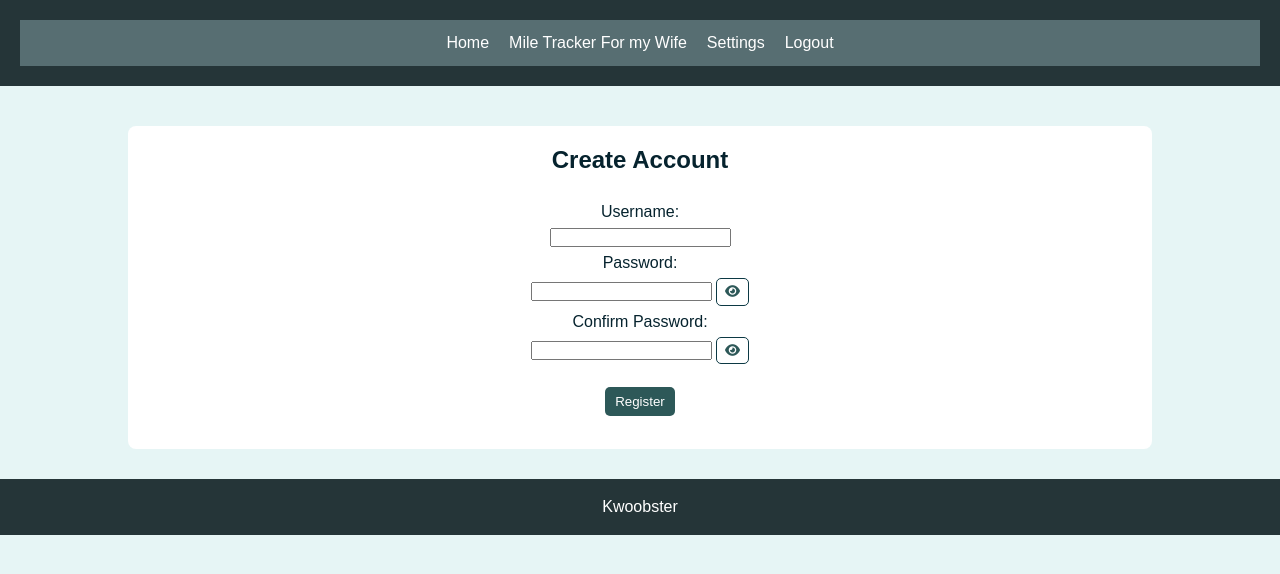
After one commit to kwooby/kwooby, a Flask app: page /register_user in a window 1280 px wide. The commit adds this page. Shown: the top 574 px of the page. Run offline with Flask 3, Linux system fonts and the light colour scheme; some libraries are stand-ins or nearby versions.

Commit message:
Began implementing a settings feature. Finished gallery pagination debug. Register page has basic CSS. Several other small fixes. DEVNOTES for more.

```diff
--- a/app.py
+++ b/app.py
@@ -4,7 +4,7 @@ import os
 import uuid
 import calendar
 from dotenv import load_dotenv
-from flask import Flask, render_template, request, session, redirect, flash
+from flask import Flask, render_template, request, session, redirect, flash, url_for
 from werkzeug.utils import secure_filename
 from werkzeug.security import generate_password_hash, check_password_hash
 import cloudinary
@@ -74,11 +74,26 @@ def create_table():
 def index():
     return render_template('index.html')
 
-@app.route("/register", methods=["GET", "POST"])
-def register():
+@app.route("/register_user", methods=["GET", "POST"])
+def register_user():
     if request.method == "POST":
         username = request.form["username"]
         password = request.form["password"]
+        confirm_password = request.form["confirm-password"]
+
+        # Validation
+
+        if len(username) < 3:
+            flash("Username must be at least 3 characters.")
+            return redirect(url_for("register_user"))
+
+        if len(password) < 5:
+            flash("Password must be at least 5 characters.")
+            return redirect(url_for("register_user"))
+
+        if password != confirm_password:
+            flash("Passwords do not match!")
+            return redirect(url_for("register_user"))
 
         password_hash = generate_password_hash(password)
 
@@ -100,16 +115,13 @@ def register():
 
                 connection.commit()
 
-            print("JUST CREATED:", check)
-
-            flash("Account created! Please log in.")
-            return redirect("/")
+            return redirect(url_for("index"))
 
         except psycopg2.IntegrityError:
             flash("Username already exists")
-            return redirect("/register")
+            return redirect(url_for("register_user"))
 
-    return render_template("register.html")
+    return render_template("register-user.html")
 
 @app.route("/login", methods=["POST"])
 def login():
@@ -125,26 +137,26 @@ def login():
     if user and check_password_hash(user["password_hash"], password):
         session["authenticated"] = True
         session["user_id"] = user["id"]
-        return redirect("/home")
+        return redirect(url_for("home"))
     else:
         return render_template("index.html", error="Invalid username or password")
 
 @app.route("/logout")
 def logout():
     session.clear()
-    return redirect("/")
+    return redirect(url_for("index"))
 
 @app.route("/home")
 def home():
     if not session.get("authenticated") or "user_id" not in session:
-        return redirect("/")
+        return redirect(url_for("index"))
 
     return render_template("home.html")
 
 @app.route("/delete-run/<int:run_id>", methods=["POST"])
 def delete_run(run_id):
     if not session.get("authenticated") or "user_id" not in session:
-        return redirect("/")
+        return redirect(url_for("index"))
 
     with get_db_connection() as connection:
         with connection.cursor() as cursor:
@@ -162,7 +174,7 @@ def delete_run(run_id):
 @app.route("/log-details", methods=["POST"])
 def log_details():
     if not session.get("authenticated") or "user_id" not in session:
-        return redirect("/")
+        return redirect(url_for("index"))
 
     user_id = session["user_id"]
 
@@ -191,7 +203,7 @@ def log_details():
 @app.route("/log-photos", methods=["POST"])
 def log_photos():
     if not session.get("authenticated") or "user_id" not in session:
-        return redirect("/")
+        return redirect(url_for("index"))
 
     photo = request.files["log_photos"]
 
@@ -255,7 +267,7 @@ def get_runs(user_id, activity=None, page=1, history=False, year=None):
 
     if not history:
         sql += " LIMIT %s OFFSET %s"
-        params.extend([runs_per_page, offset])
+        params.extend([runs_per_page + 1, offset])
 
     with get_db_connection() as connection:
         with connection.cursor() as cursor:
@@ -269,7 +281,7 @@ def get_runs(user_id, activity=None, page=1, history=False, year=None):
 
 def get_photos(user_id, page=1):
 
-    photos_per_page = 9
+    photos_per_page = 6
     offset = (page - 1) * photos_per_page
 
     with get_db_connection() as connection:
@@ -280,7 +292,7 @@ def get_photos(user_id, page=1):
                 WHERE user_id = %s
                 ORDER BY id DESC
                 LIMIT %s OFFSET %s
-            """, (user_id, photos_per_page, offset))
+            """, (user_id, photos_per_page + 1, offset))
 
             photos = cursor.fetchall()
 
@@ -387,7 +399,7 @@ def get_user(username):
 @app.route("/runs-history")
 def runs_history():
     if not session.get("authenticated") or "user_id" not in session:
-        return redirect("/")
+        return redirect(url_for("index"))
 
     user_id = session["user_id"]
 
@@ -422,7 +434,7 @@ def runs_history():
 def mile_tracker():
 
     if not session.get("authenticated") or "user_id" not in session:
-        return redirect("/")
+        return redirect(url_for("index"))
 
     user_id = session["user_id"]
 
@@ -450,7 +462,6 @@ def mile_tracker():
         user_id,
         activity,
         run_page,
-        year=selected_year
     )
 
     total_miles = get_total_miles(user_id)
@@ -476,6 +487,20 @@ def mile_tracker():
         years=years
     )
 
+@app.route("/settings")
+def settings():
+    if not session.get("authenticated") or "user_id" not in session:
+        return redirect(url_for("index"))
+
+    user_id= session["user_id"]
+
+    display_user=get_username(user_id)
+
+    return render_template(
+        "settings.html",
+        user=display_user,
+    )
+
 @app.route("/debug-users")
 def debug_users():
     with get_db_connection() as connection:
--- a/static/style.css
+++ b/static/style.css
@@ -58,6 +58,19 @@ section {
     margin-bottom: 20px;
     border-radius: 8px;
 }
+/* Flash CSS */
+.flash-message {
+    padding: 5px;
+    margin-bottom: 5px;
+    border-radius: 8px;
+    font-weight: bold;
+}
+
+.flash-message-register {
+    font-weight: bold;
+    padding: 5px;
+    justify-items: center;
+}
 
 /* Buttons */
 button {
@@ -78,6 +91,18 @@ button {
     margin: 10px;
     cursor: pointer;
     border-radius: 5px;
+}
+
+.page-buttons {
+    display: flex;
+    flex-direction: row;
+    justify-content: space-between;
+}
+
+.register-button {
+    width: fit-content;
+    margin: 20px;
+    align-self: center;
 }
 
 button:hover {
@@ -179,23 +203,12 @@ footer {
     flex-direction: column;
     align-items: center;
     gap: 10px;
-    padding: 10px;
     width: fit-content;
 }
 
-.login input {
-    padding: 5px;
-    width: 200px;
-}
-
-.password-container {
-    display: flex;
-    align-items: center;
-    gap: 5px;
-}
-
-.password-container input {
-    margin: 0;
+.register-form input {
+    width: max-content;
+    box-sizing: border-box;
 }
 
 .show-password {
@@ -312,8 +344,47 @@ footer {
     padding: 10px;
 }
 
+/* Register Page */
+.register-section {
+    display: grid;
+    place-items: center;
+    text-align: center;
+    gap: 15px;
+    padding: 15px;
+}
+
+.register-form {
+    display: flex;
+    flex-direction: column;
+    align-items: stretch;
+    width: 300px;
+    margin: 5px;
+    gap: 3px;
+}
+
+.register-form input {
+    width: max-content;
+    box-sizing: border-box;
+}
+
+.register-form > :last-child {
+    margin-bottom: 13px;
+}
+
+.form-field {
+    display: flex;
+    flex-direction: row;
+    justify-content: center;
+    align-items: center;
+    gap: 4px;
+}
+
+.form-field label {
+    text-align: left;
+    width: fit-content;
+}
+
 /* Mobile Layout Overrides */
-
 @media (max-width: 768px) {
     .log-container {
         grid-template-columns: 1fr;
--- a/templates/base.html
+++ b/templates/base.html
@@ -14,6 +14,7 @@
         <ul class="nav-bar">
             <li><a href ="{{ url_for('home') }}">Home</a></li>
             <li><a href="{{ url_for('mile_tracker') }}">Mile Tracker For my Wife</a></li>
+            <li><a href="{{ url_for('settings') }}">Settings</a></li>
             <li><a href="{{  url_for('logout') }}">Logout</a></li>
         </ul>
     </nav>
--- /dev/null
+++ b/templates/register-user.html
@@ -0,0 +1,47 @@
+{% extends 'base.html' %}
+
+{% block title %}Create Account{% endblock %}
+
+{% block content %}
+
+    <div class="flash-message-register">
+        {% with messages = get_flashed_messages() %}
+            {% if messages %}
+                {% for message in messages %}
+                    <p>{{ message }}</p>
+                {% endfor %}
+            {% endif %}
+        {% endwith %}
+    </div>
+
+<section class="register-section">
+    <h1>Create Account</h1>
+
+    <form class="register-form" method="POST">
+
+        <label>Username: </label>
+        <div class="form-field">
+            <input name="username" type="text" maxlength="20" required>
+        </div>
+
+        <label>Password: </label>
+        <div class="form-field">
+            <input type="password" id="password" name="password" maxlength="40" required>
+            <button class= "show-password" type="button" id="show-password">
+                <i class="fa-solid fa-eye"></i>
+            </button>
+        </div>
+
+        <label>Confirm Password: </label>
+        <div class="form-field">
+            <input type="password" id="confirm-password" name="confirm-password" maxlength="40" required>
+            <button class= "show-password" type="button" id="show-password">
+                <i class="fa-solid fa-eye"></i>
+            </button>
+        </div>
+
+        <button class="register-button" type="submit">Register</button>
+
+    </form>
+</section>
+{% endblock %}
```
Also changed, not shown: other parts of static/style.css (+40 -22 lines), DEVNOTES.md (+47 -2 lines), templates/index.html (+4 -4 lines), templates/mile-tracker.html (+6 -8 lines), templates/register.html (deleted, +0 -23 lines), templates/settings.html (added, +39 -0 lines).
